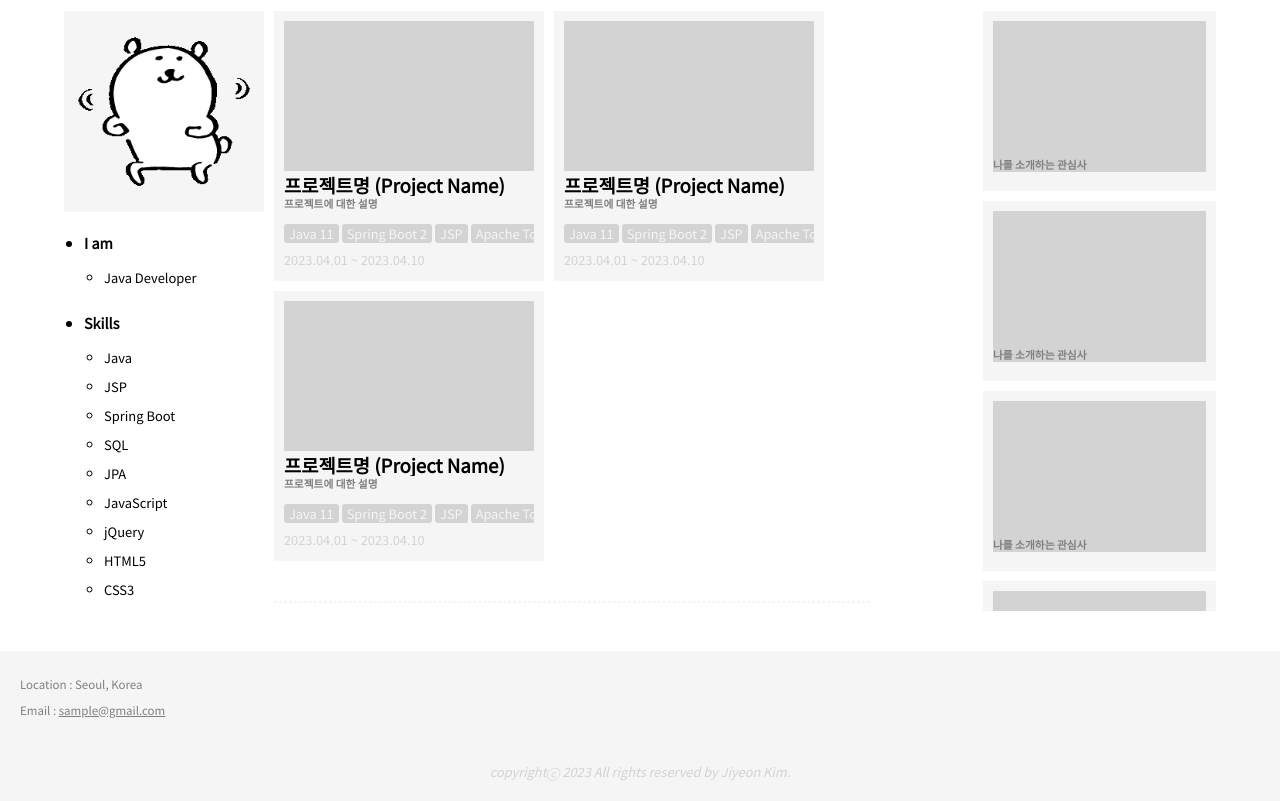
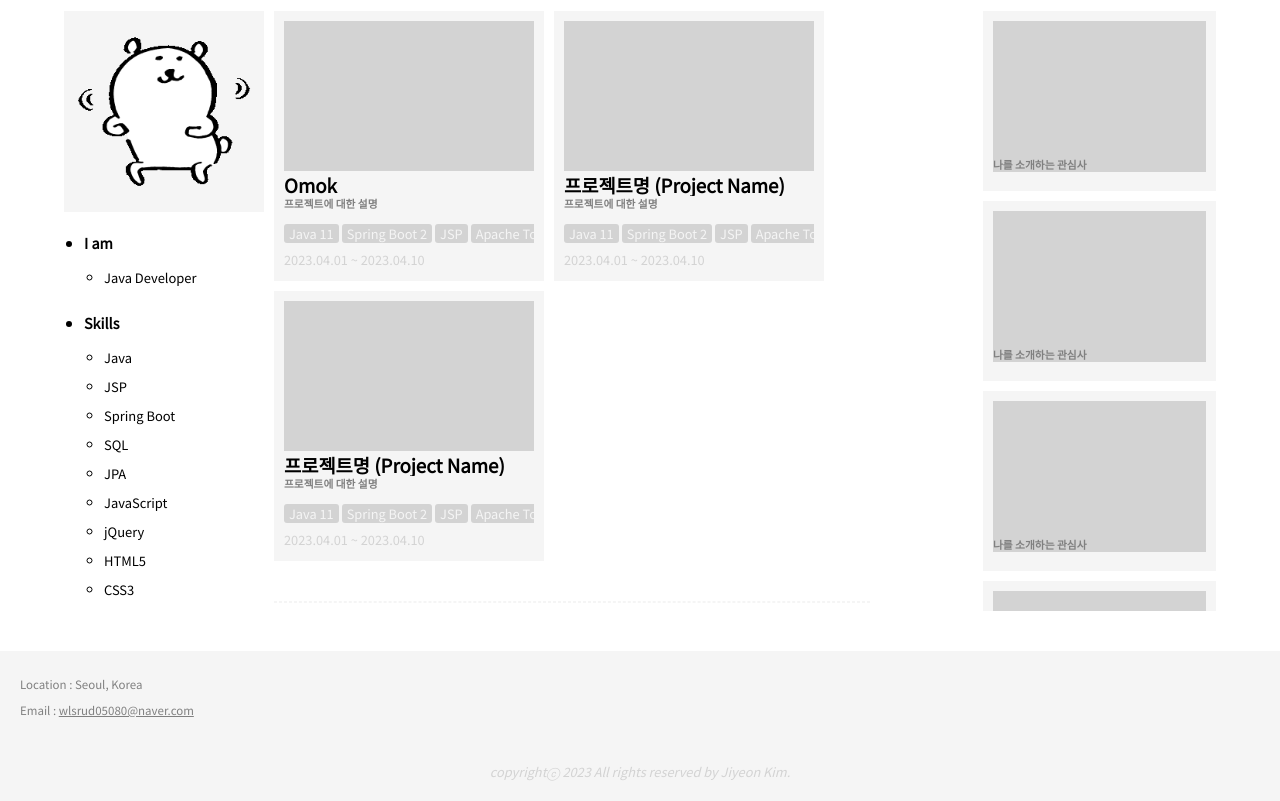
Before and after one commit to JinKyeong0720/JinKyeong.github.io, a plain HTML site: page index.html in a window 1280 px wide. Shown: the part 89-890 px from the top of the page. Drawn offline with Linux system fonts and the light colour scheme; grey boxes are pictures that could not be loaded.

Commit message:
Update Profile

```diff
--- a/index.html
+++ b/index.html
@@ -94,10 +94,10 @@
             <section class="projects">
                 <div class="backend">
                     <article class="project-name">
-                        <a target="_blank" href="about:blank">
+                        <a target="_blank" href="https://jinkyeong.site/Day55_omok/">
                             <div class="project-img"></div>
                         </a>
-                        <h3 class="title">프로젝트명 (Project Name)</h3>
+                        <h3 class="title">Omok</h3>
                         <h6 class="description">프로젝트에 대한 설명</h6>
                         <div class="skills">
                             <span>Java 11</span>
@@ -192,7 +192,7 @@
         <div class="info">
             <ul>
                 <li>Location : Seoul, Korea</li>
-                <li>Email : <a target="_blank" href="mailto: sample@gmail.com">sample@gmail.com</a></li>
+                <li>Email : <a target="_blank" href="mailto: sample@gmail.com">wlsrud05080@naver.com</a></li>
             </ul>
         </div>
         <address>copyrightⓒ 2023 All rights reserved by Jiyeon Kim.</address>
```
